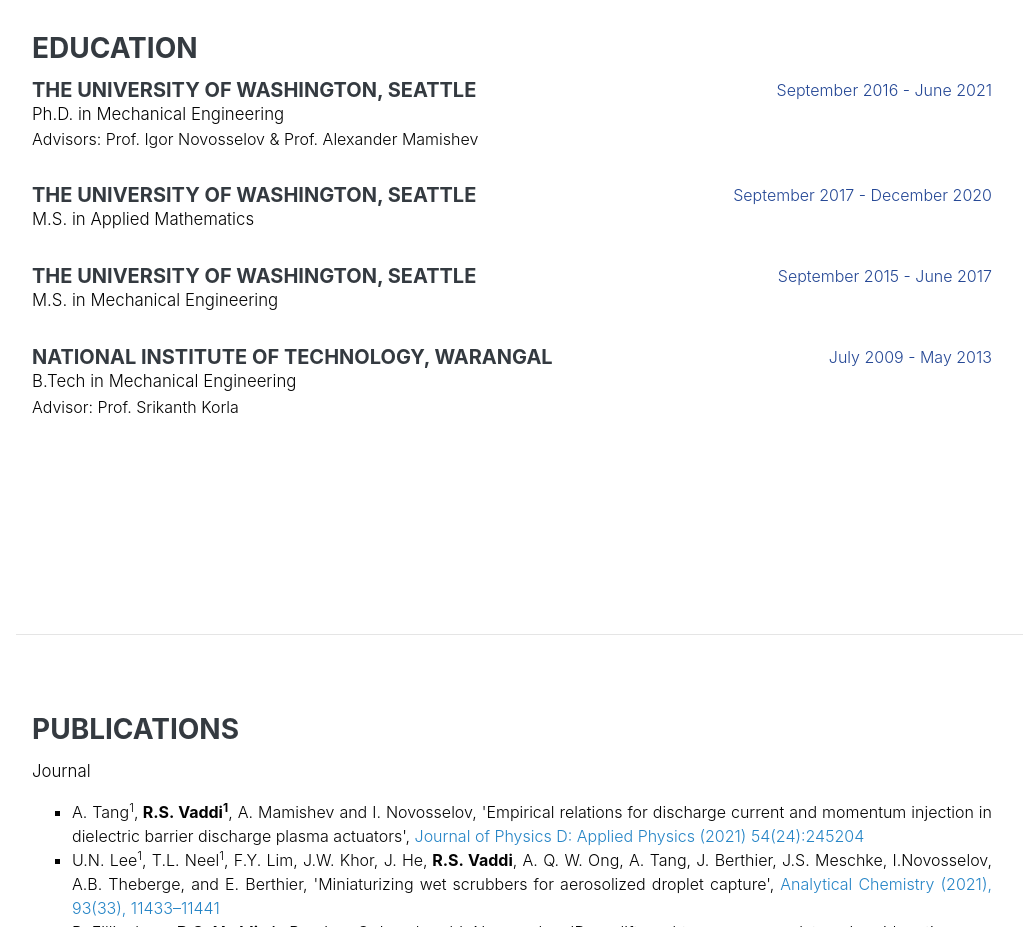
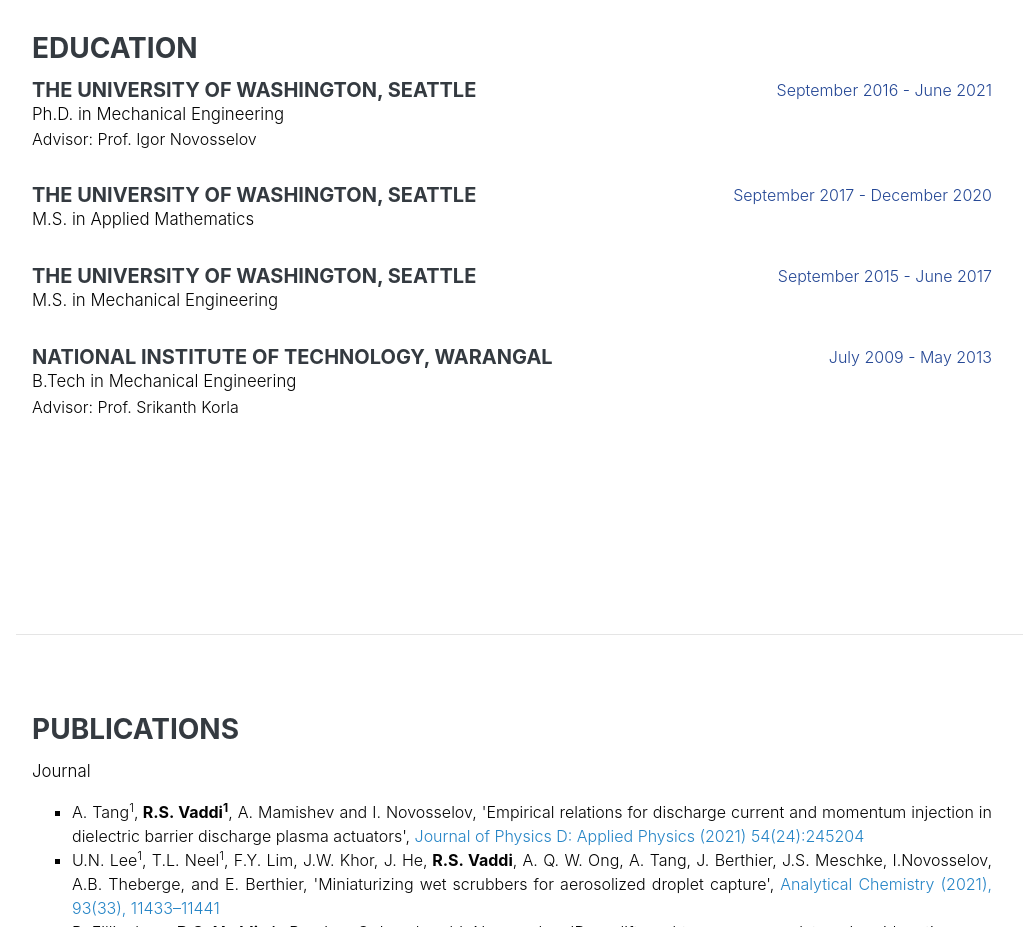
Before and after one commit to ravivaddi/ravivaddi.github.io, a plain HTML site: page index.html in a window 1280 px wide. Shown: the part 5700-6627 px from the top of the page, without its empty margins (240-1263 px from the left). Drawn offline with nearby package versions, Linux system fonts and the light colour scheme; a web font is replaced by a local one.

Commit message:
Update index.html

```diff
--- a/index.html
+++ b/index.html
@@ -265,7 +265,7 @@
                         <div class="flex-grow-1">
                             <h3 class="mb-0">The University of Washington, Seattle</h3>
                             <div class="subheading mb-0">Ph.D. in Mechanical Engineering</div>
-                            <p> Advisors: Prof. Igor Novosselov & Prof. Alexander Mamishev<p>
+                            <p> Advisor: Prof. Igor Novosselov<p>
                         </div>
                         <div class="flex-shrink-0"><span class="text-primary">September 2016 - June 2021</span></div>
                     </div>
```
